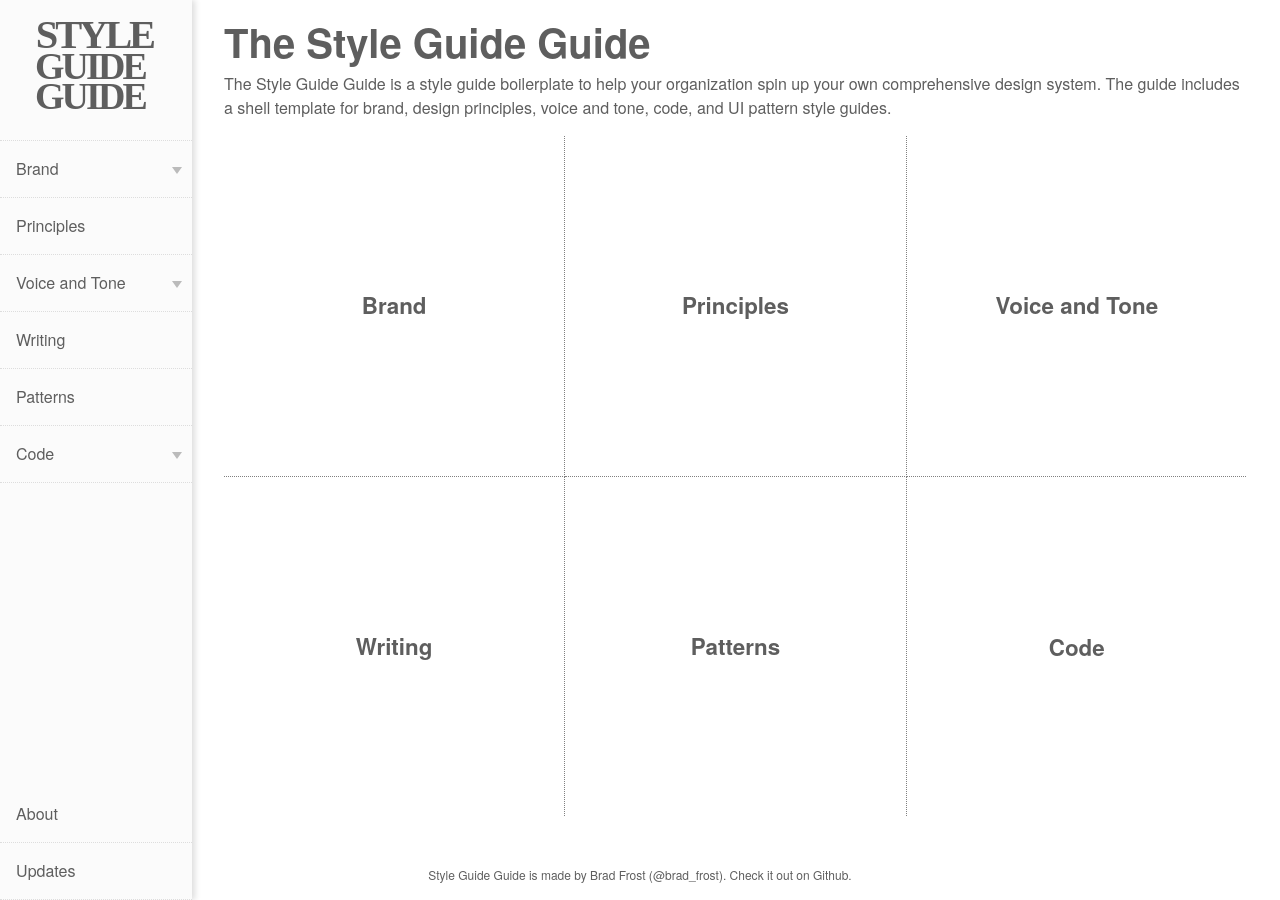
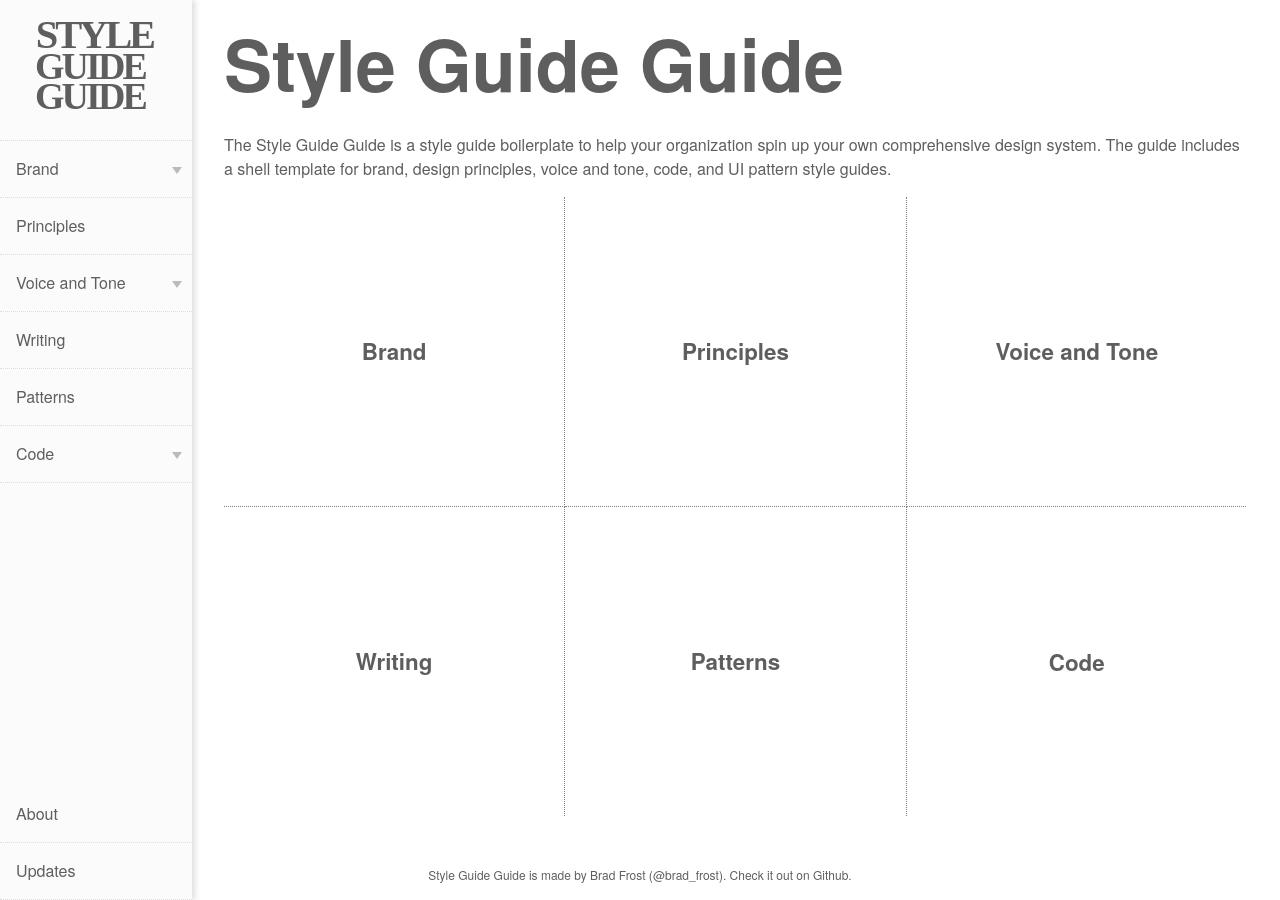
Before and after one commit to bradfrost/style-guide-guide, a Jekyll site: the page built from index.html, in a window 1280 px wide. Built offline with Jekyll 4.4.1, drawn with Linux system fonts in a browser that asks for light colours.

Commit message:
Added class of c-banner to the homepage heading

```diff
--- a/index.html
+++ b/index.html
@@ -2,7 +2,9 @@
 layout: default
 ---
 
-<h1>The Style Guide Guide</h1>
+<div class="c-banner">
+	<h1 class="c-banner__heading">Style Guide Guide</h1>
+</div>
 
 <p>The Style Guide Guide is a style guide boilerplate to help your organization spin up your own comprehensive design system. The guide includes a shell template for brand, design principles, voice and tone, code, and UI pattern style guides.</p>
 
```
